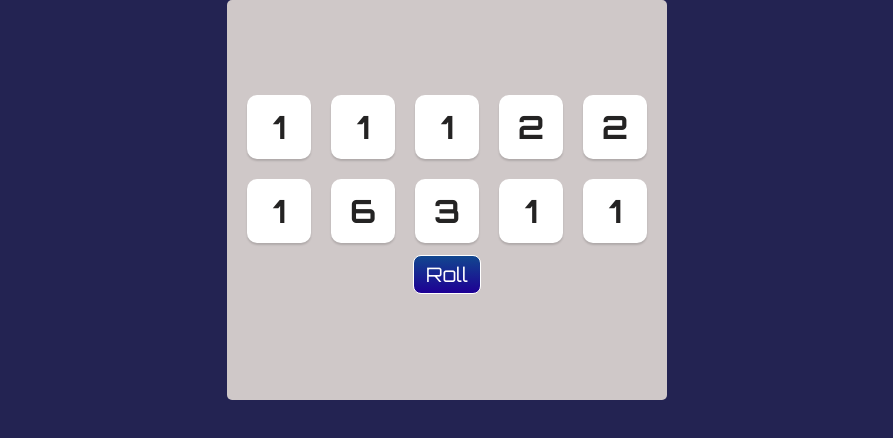
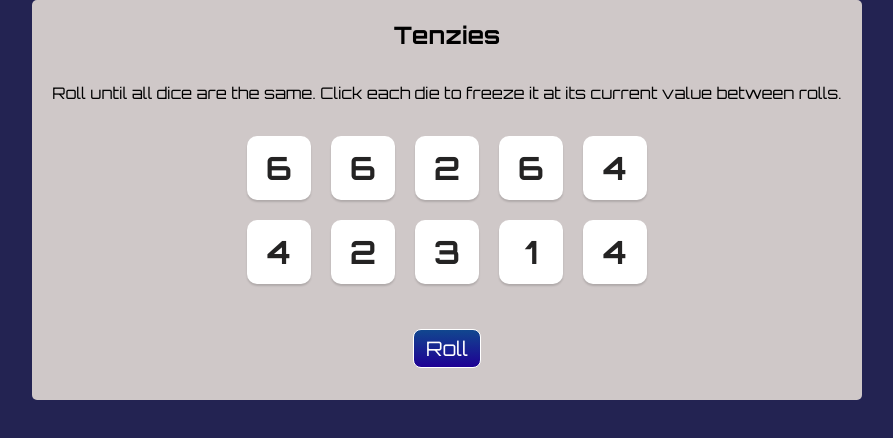
Before and after one commit to aniaorwatk/page-exploration-space, a React (Create React App) app: page /game-tenzies in a window 1280 px wide. Shown: the top 438 px of the page, without its empty margins (193-1086 px from the left). Built offline with nearby package versions, Linux system fonts and the light colour scheme.

Commit message:
finish game tenzies

```diff
--- a/package.json
+++ b/package.json
@@ -15,6 +15,7 @@
     "@types/react": "^18.0.18",
     "@types/react-dom": "^18.0.6",
     "@types/react-router-dom": "^5.3.3",
+    "nanoid-generate": "^1.1.0",
     "react": "^18.2.0",
     "react-dom": "^18.2.0",
     "react-hook-form": "^7.35.0",
--- a/src/component/Game/GameTenzies/Die/Die.tsx
+++ b/src/component/Game/GameTenzies/Die/Die.tsx
@@ -3,8 +3,8 @@ import "./Die.scss"
 interface IDieType {
   value: number;
   isHeld:boolean;
-  funClick: (id:number)=>void;
-  id: number
+  funClick: (id:string)=>void;
+  id: string
 }
 
 const Die = ({ value, isHeld, funClick, id }: IDieType) => {
--- a/src/component/Game/GameTenzies/GameTenzies.scss
+++ b/src/component/Game/GameTenzies/GameTenzies.scss
@@ -2,7 +2,8 @@
 .diceContainerMain {
   display: flex;
   flex-direction: column;
-  justify-content: center;
+  justify-content: space-between;
+  align-items: center;
   background-color: $color-bg-gray;
   height: 400px;
   max-width: 1000px;
--- a/src/component/Game/GameTenzies/GameTenzies.tsx
+++ b/src/component/Game/GameTenzies/GameTenzies.tsx
@@ -1,34 +1,71 @@
-import { useState } from "react";
+import { useEffect, useState } from "react";
 import ButtonPrimary from "../../Buttons/ButtonPrimary";
 import Die from "./Die/Die";
-import { getAllDice } from "./GameTenziesHandler";
+import { generateNewDie, getAllDice } from "./GameTenziesHandler";
+import labels from "../../../labels";
 import "./GameTenzies.scss";
 
+const GameTenzies = () => {
+  const [dice, setDice] = useState(getAllDice());
+  const [tenzies, setTenzies] = useState(false);
 
-const GameTenzies = () => {
-  const [isHeld, setHeld] = useState(true);
-  const [dice, setDice] = useState(getAllDice(isHeld));
+  useEffect(() => {
+    const allDiceHeld = dice.every((die) => die.isHeld === true);
+    const firstValue = dice[0].value;
+    const allSameValue = dice.every((die) => die.value === firstValue);
+    if (allDiceHeld && allSameValue) {
+      setTenzies(true);
+    }
 
+    console.log(firstValue);
+  }, [dice]);
 
-const holdDice =(id: number)=>{
-console.log(id)
+  const rollNewDice = () => {
+    if (!tenzies) {
+      setDice((oldDice) =>
+        oldDice.map((die) => {
+          return die.isHeld ? die : generateNewDie();
+        })
+      );
+    }else{
+        setTenzies(false)
+        setDice(getAllDice())
+    }
+  };
 
-}
+  const holdDice = (id: string) => {
+    setDice((oldDice) =>
+      oldDice.map((die) => {
+        return die.id === id ? { ...die, isHeld: !die.isHeld } : die;
+      })
+    );
+  };
+
   const diceArray = dice.map((item) => {
-    return <Die value={item.value} key={item.id} isHeld={item.isHeld} id={item.id} funClick={holdDice}/>;
+    return (
+      <Die
+        value={item.value}
+        key={item.id}
+        isHeld={item.isHeld}
+        id={item.id}
+        funClick={holdDice}
+      />
+    );
   });
-  const rollNewDice = () => {
-    setDice(getAllDice(isHeld));
-  };
+
+  const LabelBtn: string = tenzies ? "New Game" : "Roll";
 
   return (
     <main className="diceContainerMain">
+      {tenzies && "Wygrałeś!!!!!!!!!"}
+      <h2 className="diceContainerMain__title">{labels.gameTenzies.title}</h2>
+      <p>{labels.gameTenzies.description}</p>
       <div className="diceContainer">{diceArray}</div>
       <ButtonPrimary
         customClassName={"primary"}
         type={"button"}
         onClick={rollNewDice}
-        buttonLabel={"Roll"}
+        buttonLabel={LabelBtn}
       />
     </main>
   );
--- a/src/component/Game/GameTenzies/GameTenziesHandler.tsx
+++ b/src/component/Game/GameTenzies/GameTenziesHandler.tsx
@@ -1,11 +1,17 @@
-export const getAllDice = (isHeld:boolean) => {
+import { nanoid } from "nanoid";
+
+export function generateNewDie() {
+  return {
+    value: Math.ceil(Math.random() * 6),
+    isHeld: false,
+    id: nanoid(),
+  };
+}
+
+export const getAllDice = () => {
   let arrayDices = [];
   for (let i = 0; i < 10; i++) {
-    arrayDices.push({
-      value: Math.ceil(Math.random() * 6),
-      isHeld: false,
-      id: i,
-    });
+    arrayDices.push(generateNewDie());
   }
   console.log(arrayDices);
   return arrayDices;
--- a/src/component/Information/Information.tsx
+++ b/src/component/Information/Information.tsx
@@ -1,12 +1,13 @@
-import React from "react";
-import data from "./../../data/information";
+import { useState } from "react";
 import labels from "../../labels";
 import Article from "./Article/Article";
 import ButtonReturn from "../Buttons/ButtonReturn/ButtonReturn";
+import data from "./../../data/information";
 import "./Information.scss";
 
+
 const Information = () => {
-  const [articles, setArticles] = React.useState(data);
+  const [articles, setArticles] = useState(data);
 
   function toggle(id: number) {
     setArticles((prevArticles) => {
--- a/src/component/Register/RegisterHandler.tsx
+++ b/src/component/Register/RegisterHandler.tsx
@@ -1,4 +1,3 @@
-import React from "react";
 import { LiteralUnion, MultipleFieldErrors, Ref } from "react-hook-form";
 import eyeOn from "../../assets/photo/eye-regular.svg";
 import eyeOff from "../../assets/photo/eye-slash-regular.svg";
--- a/src/labels.tsx
+++ b/src/labels.tsx
@@ -86,6 +86,11 @@ const labels = {
     labelBottomText: "Bottom text",
     altMemeImg: "meme img",
   },
+
+  gameTenzies:{
+    title: "Tenzies",
+    description: "Roll until all dice are the same. Click each die to freeze it at its current value between rolls."
+  }
 };
 
 export default labels;
```
Also changed, not shown: src/data/information.tsx (+34 -22 lines), 1 other file (tests, documents, lock files or other folders).
